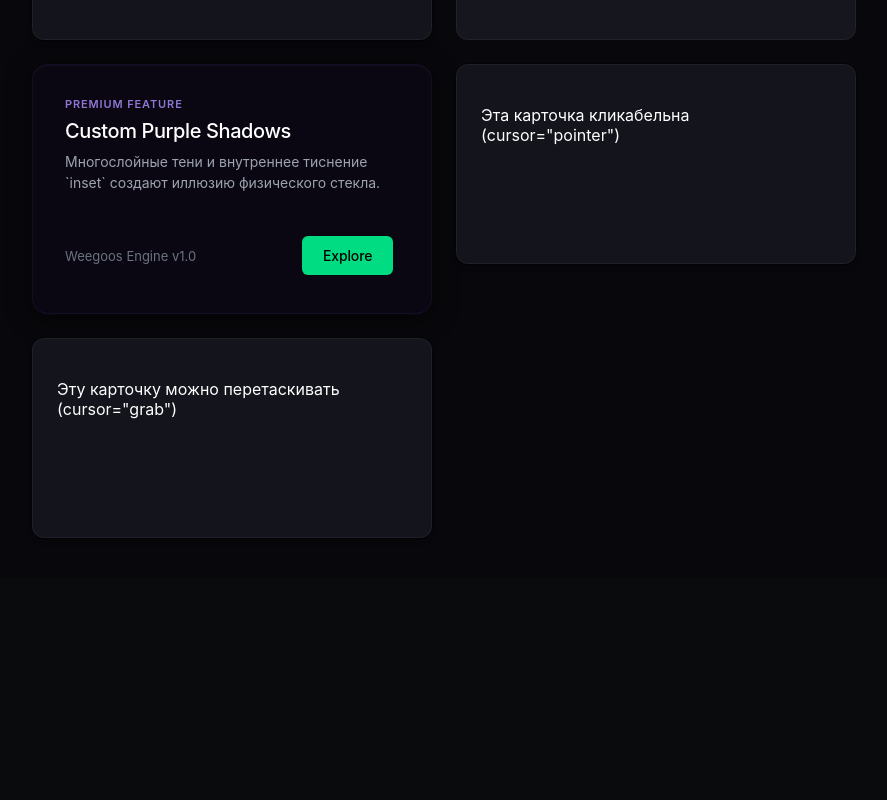
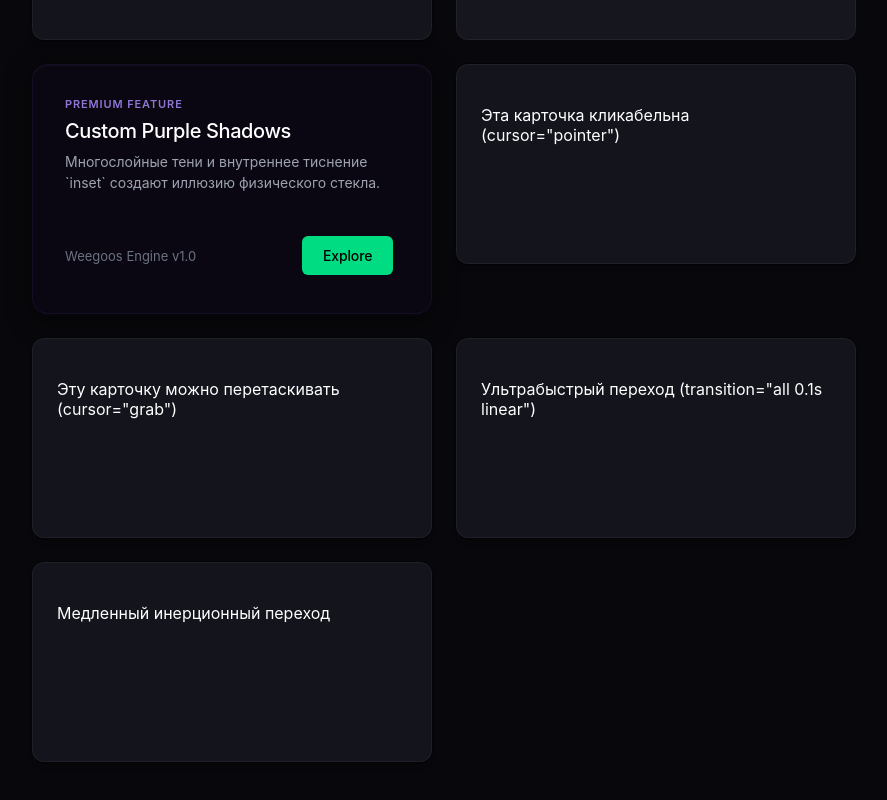
Before and after one commit to Weegoos/weegoos-framework, a Vue app in the folder apps/sandbox/: page / in a window 1280 px wide. Shown: the part 1072-1872 px from the top of the page, without its empty margins (8-895 px from the left). Before the commit the page ends 1650 px from the top, so only its background shows below. Built offline with nearby package versions, Linux system fonts and the light colour scheme.

Commit message:
feat(ui): add configurable transition prop to WCard

```diff
--- a/apps/sandbox/src/App.vue
+++ b/apps/sandbox/src/App.vue
@@ -163,6 +163,24 @@
   <p style="color: white;">Эту карточку можно перетаскивать (cursor="grab")</p>
 </WCard>
 
+<!-- Резкий, ультрабыстрый отклик (например, для игровых дашбордов) -->
+<WCard
+  width="400px"
+  height="200px"
+  transition="all 0.1s linear"
+>
+  <p style="color: white;">Ультрабыстрый переход (transition="all 0.1s linear")</p>
+</WCard>
+
+<!-- Инертный, глубокий и медленный переход -->
+<WCard
+  width="400px"
+  height="200px"
+  transition="all 0.8s cubic-bezier(0.16, 1, 0.3, 1)"
+>
+  <p style="color: white;">Медленный инерционный переход</p>
+</WCard>
+
   </div>
 </template>
 
--- a/packages/ui/src/WCard.vue
+++ b/packages/ui/src/WCard.vue
@@ -15,7 +15,7 @@ interface Props {
   glow?: boolean;
   scaleOnHover?: boolean;
 
-  // Интенсивность и физика ховера
+  // Интенсивность и физика ховера (GSAP)
   hoverScale?: number;
   hoverDuration?: number;
   hoverEase?: string;
@@ -24,8 +24,11 @@ interface Props {
   shadow?: boolean | string;
   hoverShadow?: string;
 
-  // Тип курсора (pointer, grab, default и т.д.)
+  // Тип курсора
   cursor?: string;
+
+  // Настройка CSS переходов (border, background, box-shadow)
+  transition?: string;
 
   // Токены Weegoos Framework
   borderRadius?: string;
@@ -54,8 +57,10 @@ const props = withDefaults(defineProps<Props>(), {
   shadow: true,
   hoverShadow: undefined,
 
-  // Курсор по умолчанию
   cursor: 'default',
+
+  // Дефолтный премиальный транзишн фреймворка Weegoos
+  transition: 'border-color 0.4s ease, background-color 0.4s ease, box-shadow 0.4s ease',
 
   borderRadius: '12px',
   background: '#13141c',
@@ -108,9 +113,10 @@ const cardStyles = computed(() => ({
   '--w-card-padding': props.padding,
   '--w-card-shadow': computedShadow.value,
   '--w-card-shadow-hover': computedHoverShadow.value,
+  '--w-card-cursor': props.cursor,
 
-  // Передаем динамический курсор
-  '--w-card-cursor': props.cursor,
+  // Прокидываем значение транзишна в CSS-переменную
+  '--w-card-transition': props.transition,
 }));
 </script>
 
@@ -171,15 +177,14 @@ const cardStyles = computed(() => ({
   border-radius: var(--w-card-radius);
   padding: var(--w-card-padding);
   box-shadow: var(--w-card-shadow);
-
-  /* Применяем кастомный курсор */
   cursor: var(--w-card-cursor);
-
   box-sizing: border-box;
   overflow: hidden;
   transform-style: preserve-3d;
   will-change: transform, box-shadow;
-  transition: border-color 0.4s ease, background-color 0.4s ease, box-shadow 0.4s ease;
+
+  /* Используем динамический transition */
+  transition: var(--w-card-transition);
 }
 
 .w-card:hover {
```
